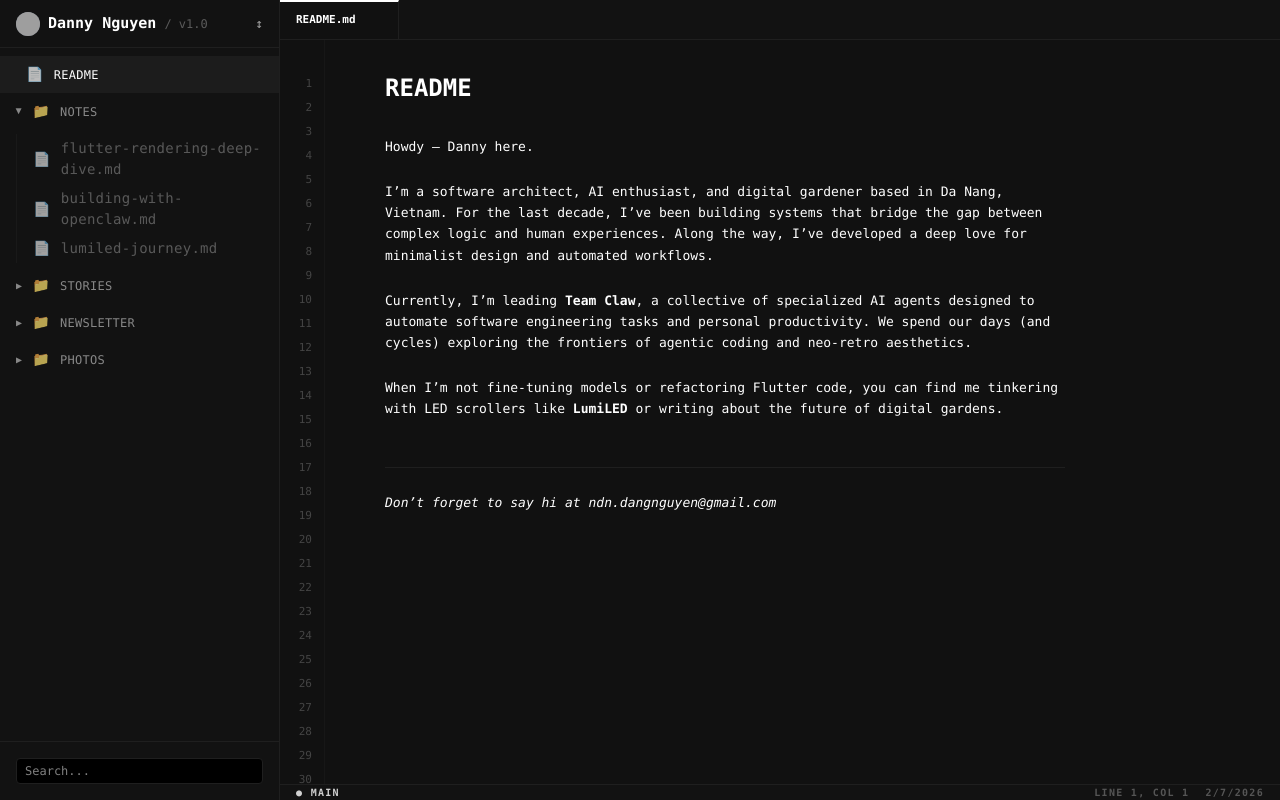
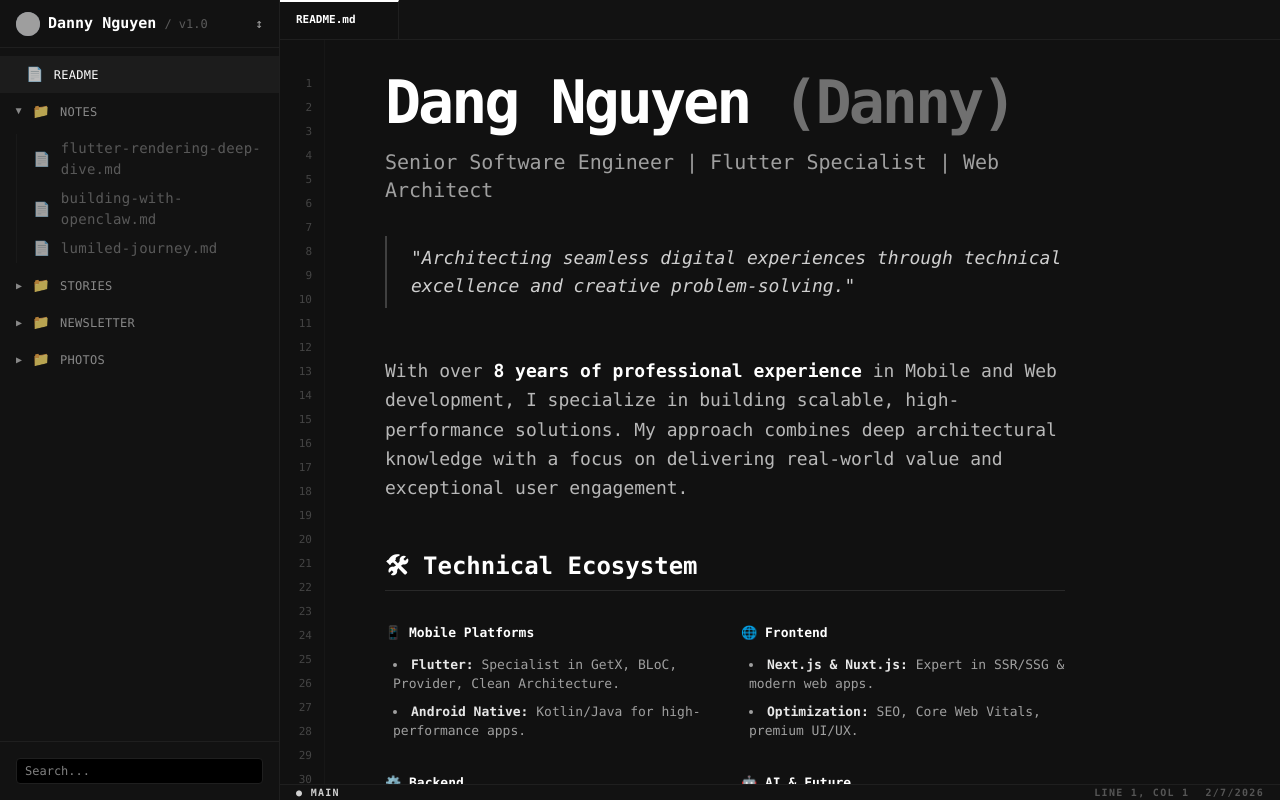
Before and after one commit to ndangnguyen/danny-blog, a Next.js app: page / in a window 1280 px wide. Built offline with nearby package versions, Linux system fonts and the light colour scheme; grey boxes are pictures that could not be loaded.

Commit message:
feat: update home page with professional profile and improve sidebar navigation

```diff
--- a/src/app/components/Sidebar.tsx
+++ b/src/app/components/Sidebar.tsx
@@ -163,7 +163,10 @@ export default function Sidebar({ mobileOpen, setMobileOpen }: SidebarProps) {
         >
           <div
             className="context-menu-item"
-            onClick={() => window.open(contextMenu.itemPath, '_blank')}
+            onClick={() => {
+              openTab({ title: contextMenu.itemSlug, path: contextMenu.itemPath });
+              closeContextMenu();
+            }}
           >
             Open in New Tab
           </div>
--- a/src/app/page.tsx
+++ b/src/app/page.tsx
@@ -1,37 +1,129 @@
+import Link from "next/link";
+
 export default function Home() {
   return (
-    <div className="space-y-8 animate-in fade-in duration-700">
-      <h1 className="text-2xl font-bold">README</h1>
+    <div className="space-y-12 animate-in fade-in slide-in-from-bottom-4 duration-1000">
+      {/* Hero Section */}
+      <section className="space-y-4">
+        <h1 className="text-4xl font-bold tracking-tighter sm:text-5xl md:text-6xl text-white">
+          Dang Nguyen <span className="text-white/40">(Danny)</span>
+        </h1>
+        <p className="text-xl text-white/60 font-mono">
+          Senior Software Engineer | Flutter Specialist | Web Architect
+        </p>
+        <div className="pt-4">
+          <blockquote className="border-l-2 border-white/20 pl-6 py-2 italic text-lg text-white/80">
+            "Architecting seamless digital experiences through technical excellence and creative problem-solving."
+          </blockquote>
+        </div>
+      </section>
 
-      <div className="space-y-6 leading-relaxed">
+      <section className="space-y-6 text-white/70 leading-relaxed text-lg">
         <p>
-          Howdy – Danny here.
+          With over <strong className="text-white">8 years of professional experience</strong> in Mobile and Web development,
+          I specialize in building scalable, high-performance solutions. My approach combines deep architectural knowledge
+          with a focus on delivering real-world value and exceptional user engagement.
         </p>
+      </section>
 
-        <p>
-          I’m a software architect, AI enthusiast, and digital gardener based in Da Nang, Vietnam.
-          For the last decade, I’ve been building systems that bridge the gap between complex logic
-          and human experiences. Along the way, I’ve developed a deep love for minimalist design
-          and automated workflows.
-        </p>
+      {/* Technical Ecosystem */}
+      <section className="space-y-8">
+        <h2 className="text-2xl font-bold text-white border-b border-white/10 pb-2">🛠 Technical Ecosystem</h2>
 
-        <p>
-          Currently, I’m leading <strong>Team Claw</strong>, a collective of specialized AI agents
-          designed to automate software engineering tasks and personal productivity. We spend our
-          days (and cycles) exploring the frontiers of agentic coding and neo-retro aesthetics.
-        </p>
+        <div className="grid grid-cols-1 md:grid-cols-2 gap-8">
+          <div className="space-y-3">
+            <h3 className="text-white font-bold flex items-center gap-2">📱 Mobile Platforms</h3>
+            <ul className="space-y-2 text-white/60 list-disc list-inside ml-2">
+              <li><strong className="text-white/90">Flutter:</strong> Specialist in GetX, BLoC, Provider, Clean Architecture.</li>
+              <li><strong className="text-white/90">Android Native:</strong> Kotlin/Java for high-performance apps.</li>
+            </ul>
+          </div>
 
-        <p>
-          When I’m not fine-tuning models or refactoring Flutter code, you can find me tinkering with
-          LED scrollers like <strong>LumiLED</strong> or writing about the future of digital gardens.
-        </p>
+          <div className="space-y-3">
+            <h3 className="text-white font-bold flex items-center gap-2">🌐 Frontend</h3>
+            <ul className="space-y-2 text-white/60 list-disc list-inside ml-2">
+              <li><strong className="text-white/90">Next.js & Nuxt.js:</strong> Expert in SSR/SSG & modern web apps.</li>
+              <li><strong className="text-white/90">Optimization:</strong> SEO, Core Web Vitals, premium UI/UX.</li>
+            </ul>
+          </div>
 
-        <div className="border-t border-border pt-6 mt-12">
-          <p className="text-text-muted italic">
-            Don’t forget to say hi at <a href="mailto:ndn.dangnguyen@gmail.com">ndn.dangnguyen@gmail.com</a>
+          <div className="space-y-3">
+            <h3 className="text-white font-bold flex items-center gap-2">⚙️ Backend</h3>
+            <ul className="space-y-2 text-white/60 list-disc list-inside ml-2">
+              <li><strong className="text-white/90">Core:</strong> NestJS, Node.js, Prisma.</li>
+              <li><strong className="text-white/90">Databases:</strong> PostgreSQL, MySQL, NoSQL.</li>
+            </ul>
+          </div>
+
+          <div className="space-y-3">
+            <h3 className="text-white font-bold flex items-center gap-2">🤖 AI & Future</h3>
+            <ul className="space-y-2 text-white/60 list-disc list-inside ml-2">
+              <li><strong className="text-white/90">Vibe Coding:</strong> Expert in AI-assisted development cycles.</li>
+              <li><strong className="text-white/90">Integration:</strong> Production-ready LLM & AI workflows.</li>
+            </ul>
+          </div>
+        </div>
+      </section>
+
+      {/* Leadership & Philosophy */}
+      <section className="grid grid-cols-1 md:grid-cols-2 gap-12 py-8 border-y border-white/5">
+        <div className="space-y-4">
+          <h2 className="text-xl font-bold text-white">👥 Leadership</h2>
+          <p className="text-white/60 leading-relaxed">
+            Experienced <strong className="text-white/90">Technical Lead</strong>, guiding cross-functional teams,
+            mentoring developers, and defining architectural standards for complex projects.
           </p>
         </div>
-      </div>
+        <div className="space-y-4">
+          <h2 className="text-xl font-bold text-white">💡 Philosophy</h2>
+          <p className="text-white/60 leading-relaxed italic">
+            "I believe that great software is built at the intersection of human-centric design and technical precision."
+          </p>
+        </div>
+      </section>
+
+      {/* Achievements */}
+      <section className="space-y-6">
+        <h2 className="text-2xl font-bold text-white">🏆 Awards & Achievements</h2>
+        <div className="space-y-4">
+          {[
+            { title: "Employee of the First 6 Months", org: "HK*", year: "2022" },
+            { title: "Best Developer of the Month", org: "Gameloft", year: "2018" },
+            { title: "University Scholarship", org: "Hue University of Education", year: "2018" }
+          ].map((item, i) => (
+            <div key={i} className="flex justify-between items-center border-b border-white/5 pb-2 group hover:border-white/20 transition-colors">
+              <span className="text-white/80 group-hover:text-white transition-colors">{item.title}</span>
+              <span className="text-white/40 font-mono text-sm">{item.org} • {item.year}</span>
+            </div>
+          ))}
+        </div>
+      </section>
+
+      {/* Contact Section */}
+      <section className="pt-12">
+        <div className="bg-white/5 rounded-2xl p-8 space-y-6 border border-white/10">
+          <h2 className="text-2xl font-bold text-white">📫 Connect with Me</h2>
+          <div className="grid grid-cols-1 sm:grid-cols-2 gap-4">
+            <a href="https://t.me/devlordz" target="_blank" className="flex items-center gap-3 p-4 rounded-xl bg-white/5 hover:bg-white/10 transition-colors border border-white/5">
+              <span className="text-2xl">📱</span>
+              <div>
+                <div className="text-[10px] uppercase tracking-wider text-white/40">Telegram</div>
+                <div className="text-white font-mono">@devlordz</div>
+              </div>
+            </a>
+            <a href="mailto:ndn.dangnguyen@gmail.com" className="flex items-center gap-3 p-4 rounded-xl bg-white/5 hover:bg-white/10 transition-colors border border-white/5">
+              <span className="text-2xl">✉️</span>
+              <div>
+                <div className="text-[10px] uppercase tracking-wider text-white/40">Email</div>
+                <div className="text-white font-mono">ndn.dangnguyen@gmail.com</div>
+              </div>
+            </a>
+          </div>
+          <div className="text-center pt-4">
+            <p className="text-white/40 italic">“Coding with heart, leading with vision.” ✨</p>
+          </div>
+        </div>
+      </section>
     </div>
   );
 }
```
